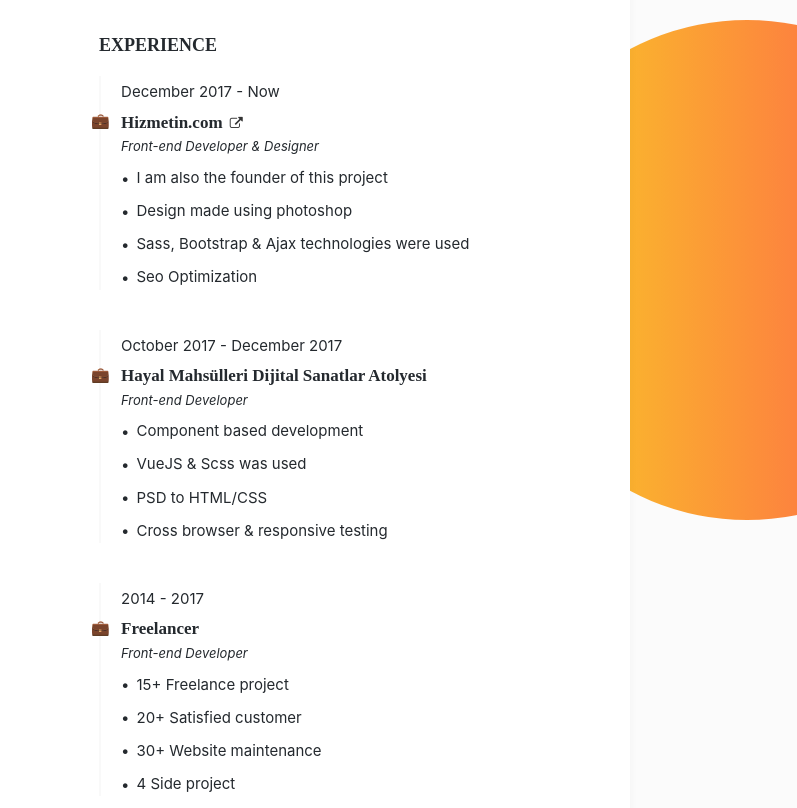
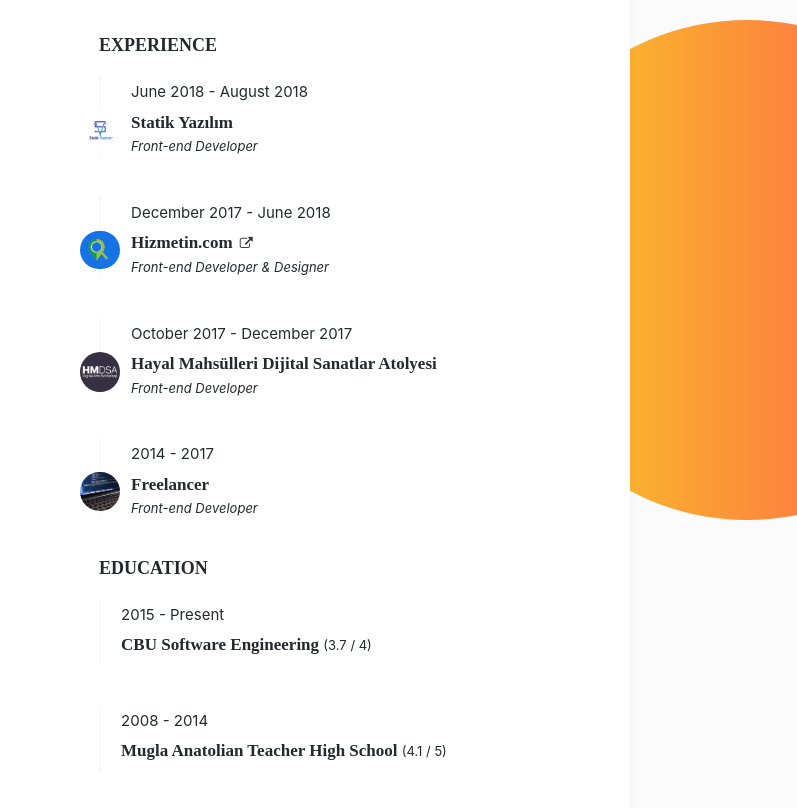
Before and after one commit to ysoftaoglu/ysoftaoglu.github.io, a website: page index.html in a window 1280 px wide. Shown: the part 480-1288 px from the top of the page, 483-1280 px from the left. Drawn offline with Linux system fonts and the light colour scheme; a web font is replaced by a local one.

Commit message:
Added New Contents

```diff
--- a/index.html
+++ b/index.html
@@ -190,41 +190,29 @@
                 </div>
                 <div class="col-md-7 col-md-offset-1 mobile-mt-40">
                   <h3 class="title title--uppercase">experience</h3>
-                  <div class="resume__body-item resume__body-item--bordered">
-                    <span class="resume__body-item-icon">💼</span>
-                    <p>December 2017 - Now</p>
+                  <div class="resume__body-item resume__body-item--works resume__body-item--bordered">
+                    <img class="resume__body-item-icon" src="images/statik-yazilim.png">
+                    <p>June 2018 - August 2018</p>
+                    <h4 class="title title--small">Statik Yazılım</h4>
+                    <p class="text--small text--italic">Front-end Developer</p>
+                  </div>
+                  <div class="resume__body-item resume__body-item--works resume__body-item--bordered">
+                    <img class="resume__body-item-icon" src="images/hizmetin.jpg">
+                    <p>December 2017 - June 2018</p>
                     <h4 class="title title--small">Hizmetin.com <a class="text--small ml-3" href="https://hizmetin.com"><i class="fa fa-external-link"></i></a></h4>
                     <p class="text--small text--italic">Front-end Developer & Designer</p>
-                    <ul class="resume__body-list">
-                      <li>I am also the founder of this project</li>
-                      <li>Design made using photoshop</li>
-                      <li>Sass, Bootstrap & Ajax technologies were used</li>
-                      <li>Seo Optimization</li>
-                    </ul>
                   </div>
-                  <div class="resume__body-item resume__body-item--bordered">
-                    <span class="resume__body-item-icon">💼</span>
+                  <div class="resume__body-item resume__body-item--works  resume__body-item--bordered">
+                    <img class="resume__body-item-icon" src="images/hmdsa.jpg">
                     <p class="c-light">October 2017 - December 2017</p>
                     <h4 class="title title--small">Hayal Mahsülleri Dijital Sanatlar Atolyesi</h4>
                     <p class="text--small text--italic">Front-end Developer</p>
-                    <ul class="resume__body-list">
-                      <li>Component based development</li>
-                      <li>VueJS & Scss was used</li>
-                      <li>PSD to HTML/CSS</li>
-                      <li>Cross browser & responsive testing</li>
-                    </ul>
                   </div>
-                  <div class="resume__body-item resume__body-item--bordered">
-                    <span class="resume__body-item-icon">💼</span>
+                  <div class="resume__body-item resume__body-item--works  resume__body-item--bordered">
+                    <img class="resume__body-item-icon" src="images/freelancing.jpg">
                     <p>2014 - 2017</p>
                     <h4 class="title title--small">Freelancer</h4>
                     <p class="text--small text--italic">Front-end Developer</p>
-                    <ul class="resume__body-list">
-                      <li>15+ Freelance project</li>
-                      <li>20+ Satisfied customer</li>
-                      <li>30+ Website maintenance</li>
-                      <li>4 Side project</li>
-                    </ul>
                   </div>
                   <h3 class="title title--uppercase">education</h3>
                   <div class="resume__body-item resume__body-item--bordered pb-5">
@@ -267,7 +255,7 @@
     </div>
 
     <footer class="resume__footer text--center">
-      ✍️ Last Update: 11.03.2018 <span class="ml-5 mr-5">|</span> 📝 <a href="https://ysoftaoglu.github.io/cv.pdf">Cv.Pdf</a>
+      ✍️ Last Update: 29.09.2018 <span class="ml-5 mr-5">|</span> 📝 <a href="https://ysoftaoglu.github.io/cv.pdf">Cv.Pdf</a>
     </footer>
   </main>
   <div class="ball ball--two"></div>
--- a/sass/resume/_body.sass
+++ b/sass/resume/_body.sass
@@ -18,10 +18,15 @@
     padding-top: 5px
     position: relative
 
+  &-item--works
+    padding-left: 30px
+
   &-item-icon
     position: absolute
-    left: -10px
+    left: -21px
     top: 34px
+    width: 40px
+    border-radius: 40px
 
   &-item:not(:last-of-type)
     margin-bottom: 40px
```
Also changed, not shown: dist/css/style.min.css, images/freelancing.jpg (added), images/hizmetin.jpg (added), images/hmdsa.jpg (added), images/statik-yazilim.png (added).
